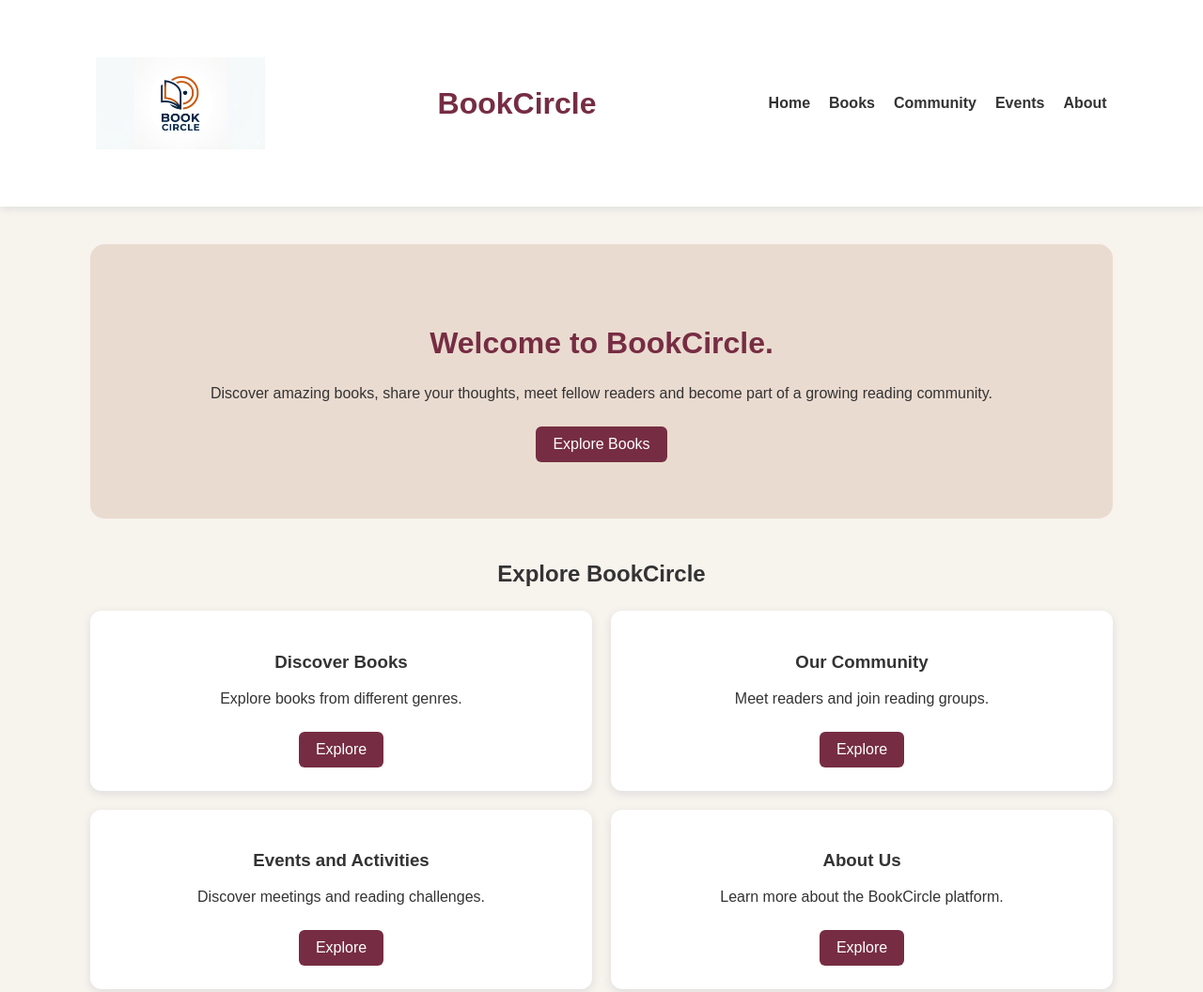
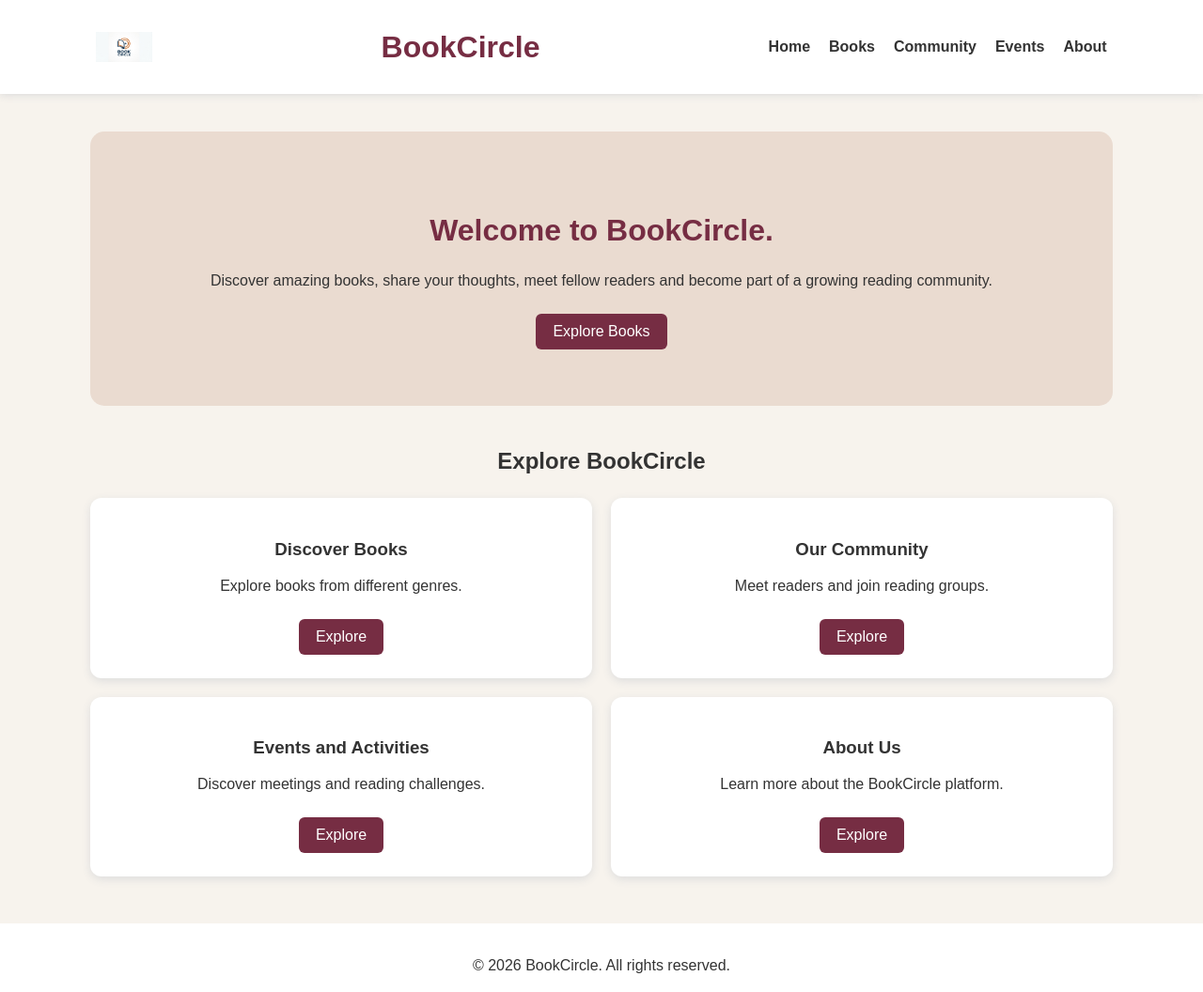
Before and after one commit to maniksehgal3/Book-Circle-, a plain HTML site: page index.html in a window 1280 px wide. Shown: the top 1056 px of the page at 94% size. Drawn offline with Linux system fonts and the light colour scheme.

Commit message:
Fix homepage logo styling

```diff
--- a/piyush/piyush.css
+++ b/piyush/piyush.css
@@ -128,7 +128,9 @@ footer {
     }
 }
 .site-logo {
-    width: 180px;
-    height: 180px;
+    width: 60px;
+    height: 60px;
     object-fit: contain;
+    display: inline-block;
+    vertical-align: middle;
 }
```
